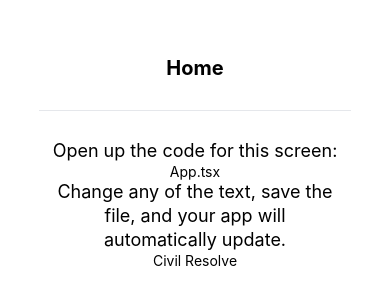
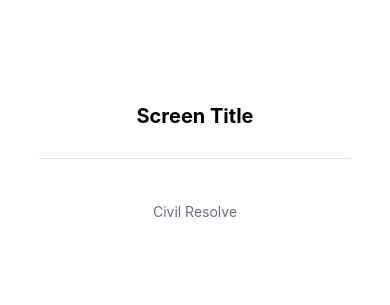
Before and after one commit to Saleem-bazhil/Civil_Resolve_frontend, a React Native app: screen / in a window 390 px wide. Shown: the part 261-566 px from the top of the page. Built offline with nearby package versions, Linux system fonts and the light colour scheme.

Commit message:
remove the unwanted files

```diff
--- a/components/Container.tsx
+++ /dev/null
@@ -1,9 +0,0 @@
-import { SafeAreaView } from 'react-native';
-
-export const Container = ({ children }: { children: React.ReactNode }) => {
-  return <SafeAreaView className={styles.container}>{children}</SafeAreaView>;
-};
-
-const styles = {
-  container: 'flex flex-1 m-6',
-};
--- a/components/EditScreenInfo.tsx
+++ /dev/null
@@ -1,29 +0,0 @@
-import { Text, View } from 'react-native';
-
-export const EditScreenInfo = ({ path }: { path: string }) => {
-  const title = 'Open up the code for this screen:';
-  const description =
-    'Change any of the text, save the file, and your app will automatically update.';
-
-  return (
-    <View>
-      <View className={styles.getStartedContainer}>
-        <Text className={styles.getStartedText}>{title}</Text>
-        <View className={styles.codeHighlightContainer + styles.homeScreenFilename}>
-          <Text>{path}</Text>
-        </View>
-        <Text className={styles.getStartedText}>{description}</Text>
-      </View>
-    </View>
-  );
-};
-
-const styles = {
-  codeHighlightContainer: `rounded-md px-1`,
-  getStartedContainer: `items-center mx-12`,
-  getStartedText: `text-lg leading-6 text-center`,
-  helpContainer: `items-center mx-5 mt-4`,
-  helpLink: `py-4`,
-  helpLinkText: `text-center`,
-  homeScreenFilename: `my-2`,
-};
--- a/components/ScreenContent.tsx
+++ b/components/ScreenContent.tsx
@@ -1,27 +1,14 @@
-import React from 'react';
-import { Text, View } from 'react-native';
+import React from "react";
+import { Text, View } from "react-native";
 
-import { EditScreenInfo } from './EditScreenInfo';
+export const ScreenContent = () => {
+  return (
+    <View className="flex-1 items-center justify-center bg-white">
+      <Text className="text-xl font-bold">Screen Title</Text>
 
-type ScreenContentProps = {
-  title: string;
-  path: string;
-  children?: React.ReactNode;
-};
+      <View className="h-px my-7 w-4/5 bg-gray-200" />
 
-export const ScreenContent = ({ title, path, children }: ScreenContentProps) => {
-  return (
-    <View className={styles.container}>
-      <Text className={styles.title}>{title}</Text>
-      <View className={styles.separator} />
-      <EditScreenInfo path={path} />
-      {children}
-      <Text>Civil Resolve</Text>
+      <Text className="mt-4 text-gray-500">Civil Resolve</Text>
     </View>
   );
 };
-const styles = {
-  container: `items-center flex-1 justify-center bg-white`,
-  separator: `h-[1px] my-7 w-4/5 bg-gray-200`,
-  title: `text-xl font-bold`,
-};
```
